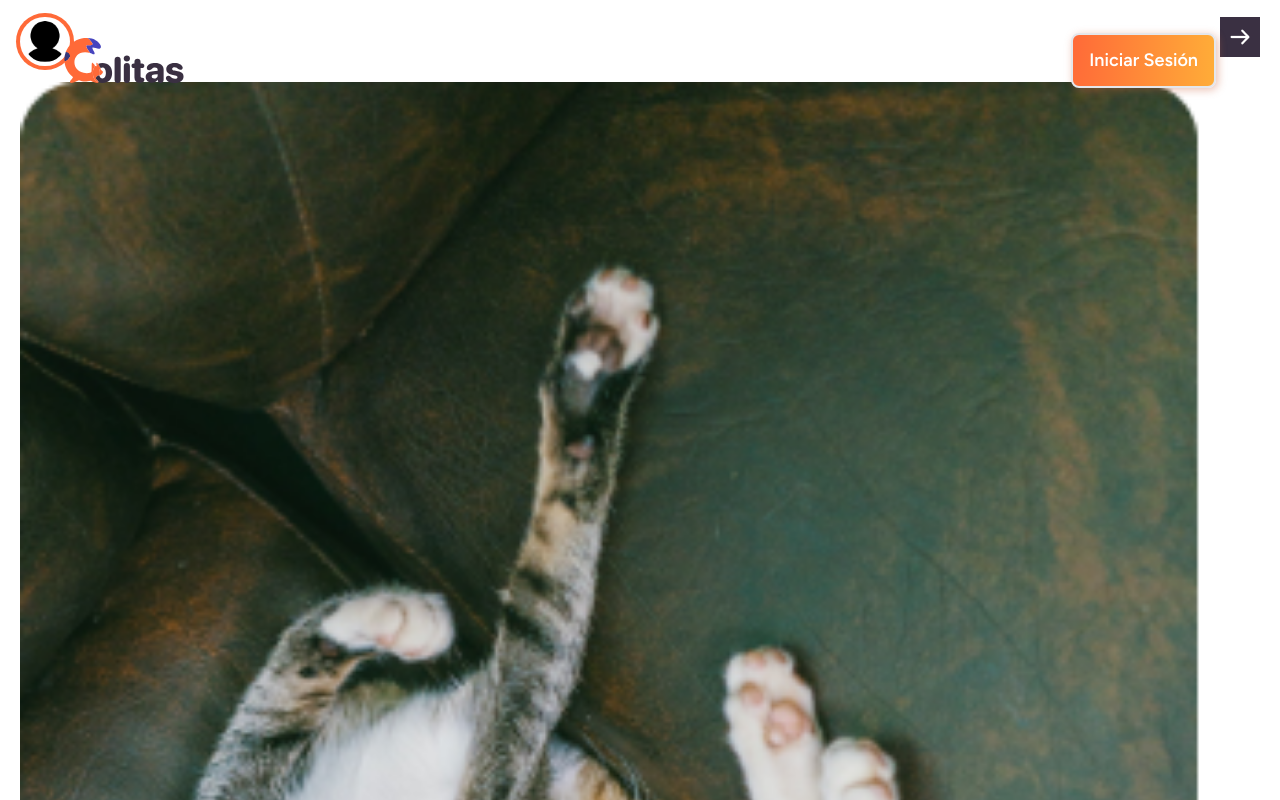
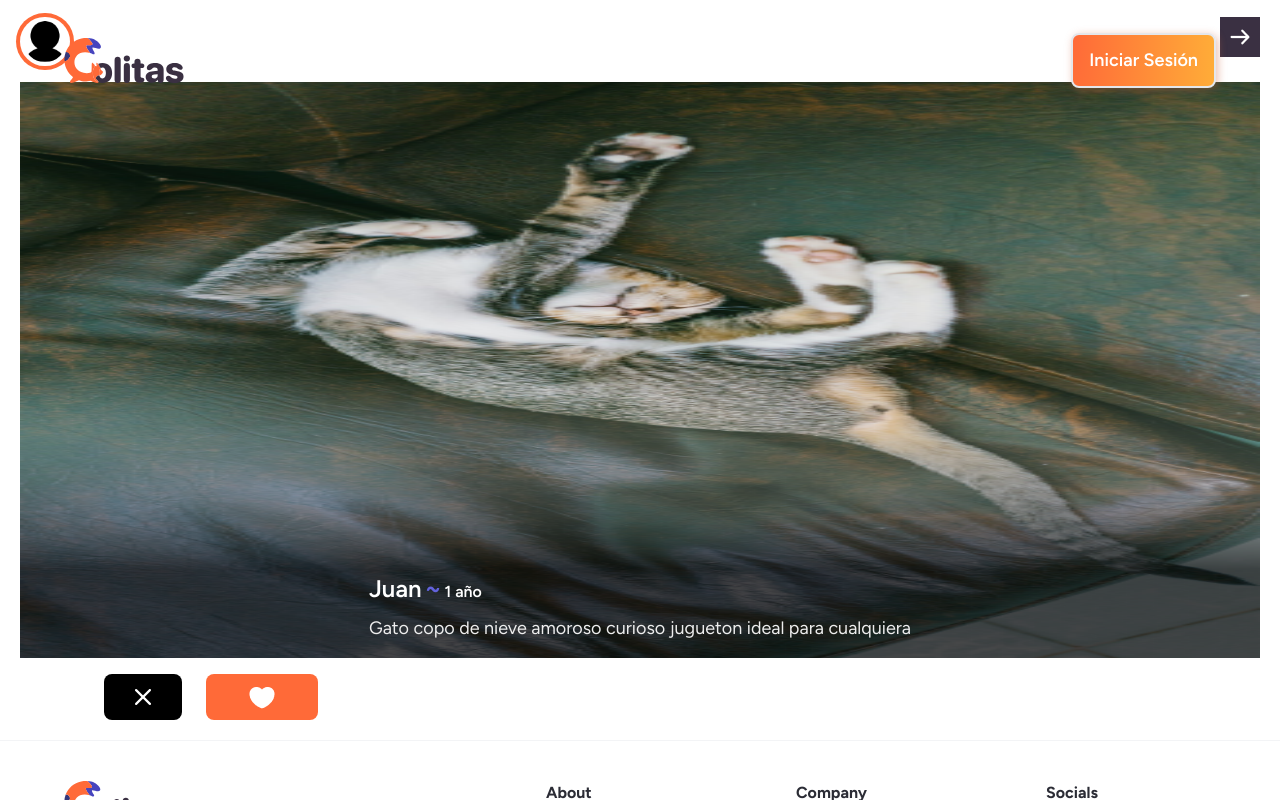
Before and after one commit to elmergustavo/hackfest-2023, a Next.js app: page /matches in a window 1280 px wide. Shown: the top 800 px of the page. Built offline with nearby package versions, Linux system fonts and the light colour scheme; no server answers.

Commit message:
adding match component

```diff
--- a/app/css/components.css
+++ b/app/css/components.css
@@ -57,3 +57,24 @@
 .image-tinder {
     border-radius: 16px;
 }
+
+.card-title {
+    font-style: normal;
+    font-weight: 600;
+    font-size: 24px;
+    color: #FFFFFF;
+}
+
+.card-subtitle {
+    font-style: normal;
+    font-weight: 600;
+    font-size: 16px;
+    color: #FFFFFF;
+}
+
+.card-text {
+    font-style: normal;
+    font-weight: 400;
+    font-size: 18px;
+    color: #EEEEEE;
+}
--- a/app/matches/page.tsx
+++ b/app/matches/page.tsx
@@ -17,7 +17,14 @@ const HomeRegister = async () => {
         </div>
         <Link href={`/matches/${1}`}><img src={arrow.src} alt="next" className="full-black px-[8px] py-[8px] w-[40px] h-[40px]" /></Link>
       </div>
-      <img src={catTinder.src} alt="cat" className="my-[16px]" />
+      <div className="w-full my-[16px] relative flex items-center justify-center rounded-[16px]">
+        <img src={catTinder.src} alt="cat" className="w-full h-[576px]" />
+        <p className="card-title absolute mx-[16px]"></p>
+        <p className="absolute bottom-[16px] mx-[16px]">
+          <span className="card-title block mb-[8px]">Juan<span className='text-[#6262DB] mx-[4px]'>~</span><span className="card-subtitle">1 año</span></span>
+          <span className="card-text ">Gato copo de nieve amoroso curioso jugueton ideal para cualquiera</span>
+        </p>
+      </div>
       <div className="flex mx-[84px]">
         <button className="bg-black text-white px-6 py-2 mr-[24px]" type="submit"> <img src={close.src} alt="not match" /> </button>
         <button className="bg-primary text-white px-6 py-2 w-[112px]" type="submit"> <img src={heart.src} alt="match" /> </button>
```
Also changed, not shown: app/resources/images/cat-tinder.png.
